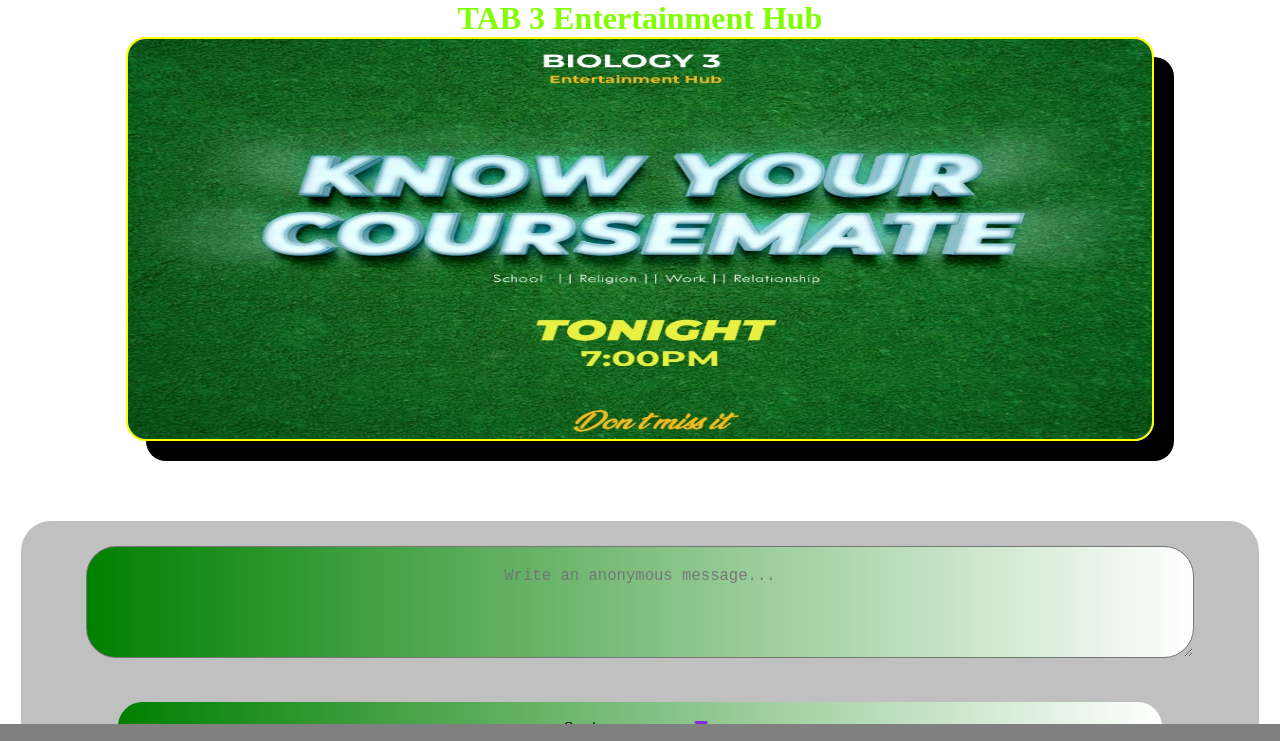
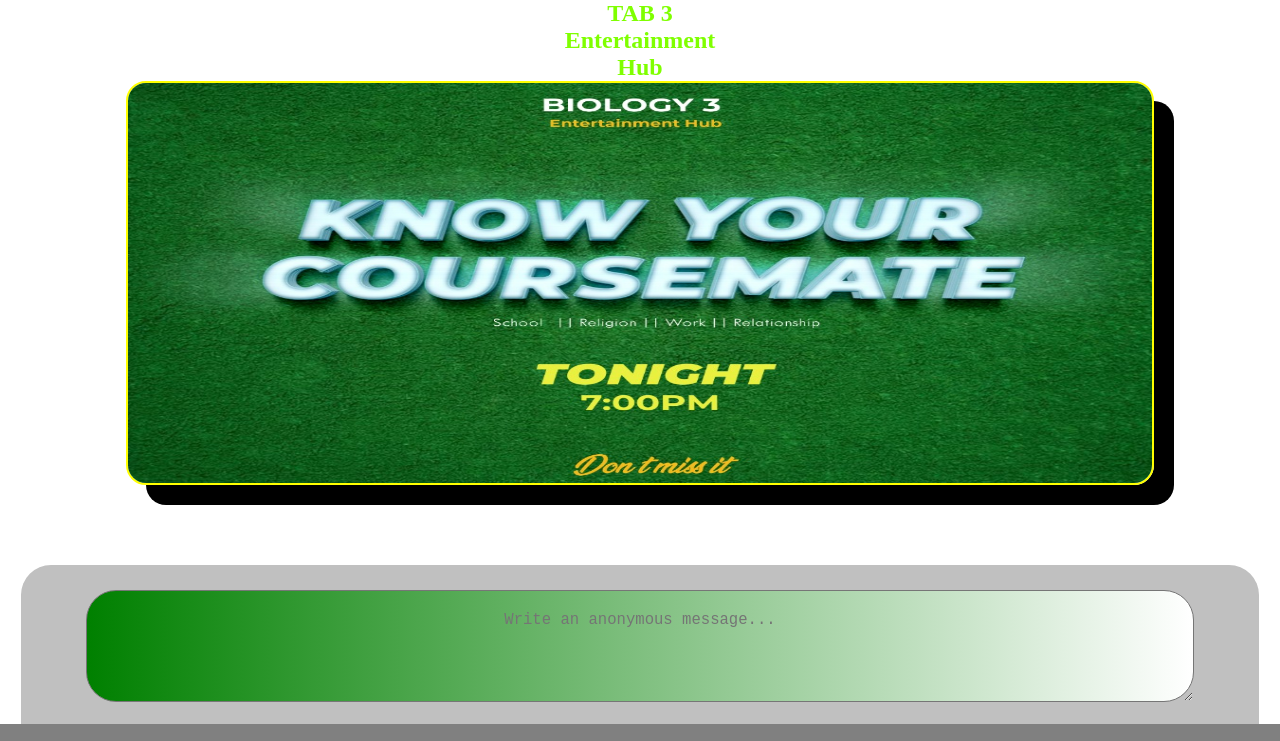
Before and after one commit to thexenon/TAB3, a plain HTML site: page KYCM/index.html in a window 1280 px wide. Shown: the top 741 px of the page. Drawn offline with nearby package versions, Linux system fonts and the light colour scheme; no server answers.

Commit message:
Edited h1

```diff
--- a/KYCM/index.css
+++ b/KYCM/index.css
@@ -8,7 +8,7 @@
     50% {bottom: 20px; box-shadow: -20px -20px rgb(15, 158, 63);}
     100% {bottom: 50px; box-shadow: 20px 20px rgb(0, 0, 0);}
 }
-.brand h1 {
+.brand h2 {
     color: chartreuse;
 }
 img {
--- a/KYCM/index.html
+++ b/KYCM/index.html
@@ -40,7 +40,7 @@
       </script>
 
     <div class="brand">
-        <h1>TAB 3 Entertainment Hub</h1>
+        <h2>TAB 3 <br>Entertainment<br> Hub</h2>
         <img src="a.jpg" alt="">
     </div>
 	<div>
```
